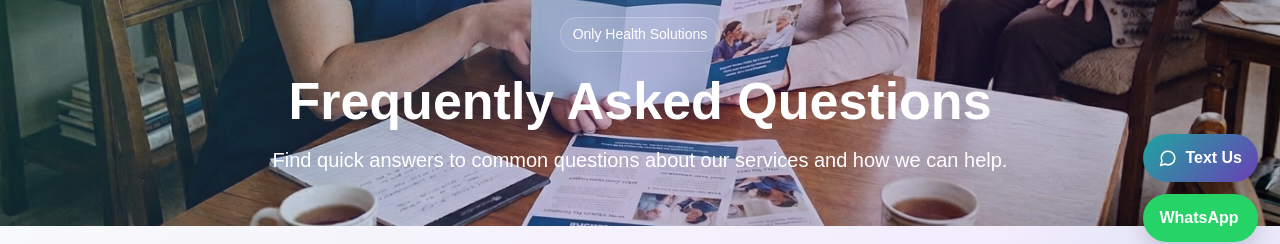
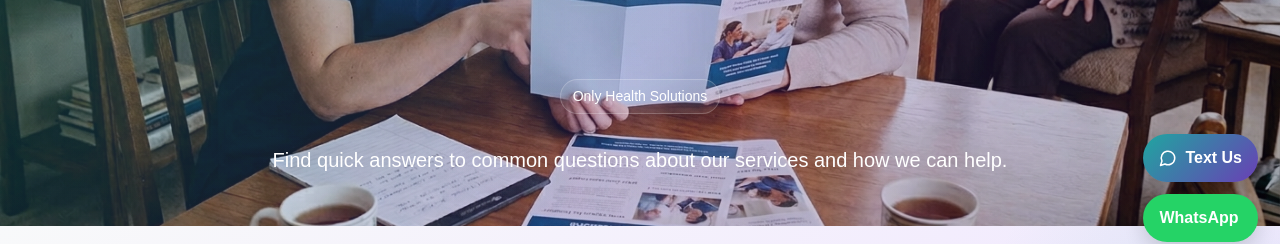
Before and after one commit to hguzha/OnlyHeathSolutions, a Next.js app in the folder OnlyHealthSolutions-github-ready/: page /faq in a window 1280 px wide. Shown: the part 536-780 px from the top of the page. Built offline with nearby package versions, Linux system fonts and the light colour scheme.

Commit message:
Comment out title prop in PageHero
Commented out the title prop in PageHero component.

```diff
--- a/OnlyHealthSolutions-github-ready/src/app/faq/page.jsx
+++ b/OnlyHealthSolutions-github-ready/src/app/faq/page.jsx
@@ -48,7 +48,7 @@ export default function FAQPage() {
   return (
     <main>
       <PageHero
-        title="Frequently Asked Questions"
+        //title="Frequently Asked Questions"
         subtitle="Find quick answers to common questions about our services and how we can help."
         image="faq1.png"
         height={600}
```
